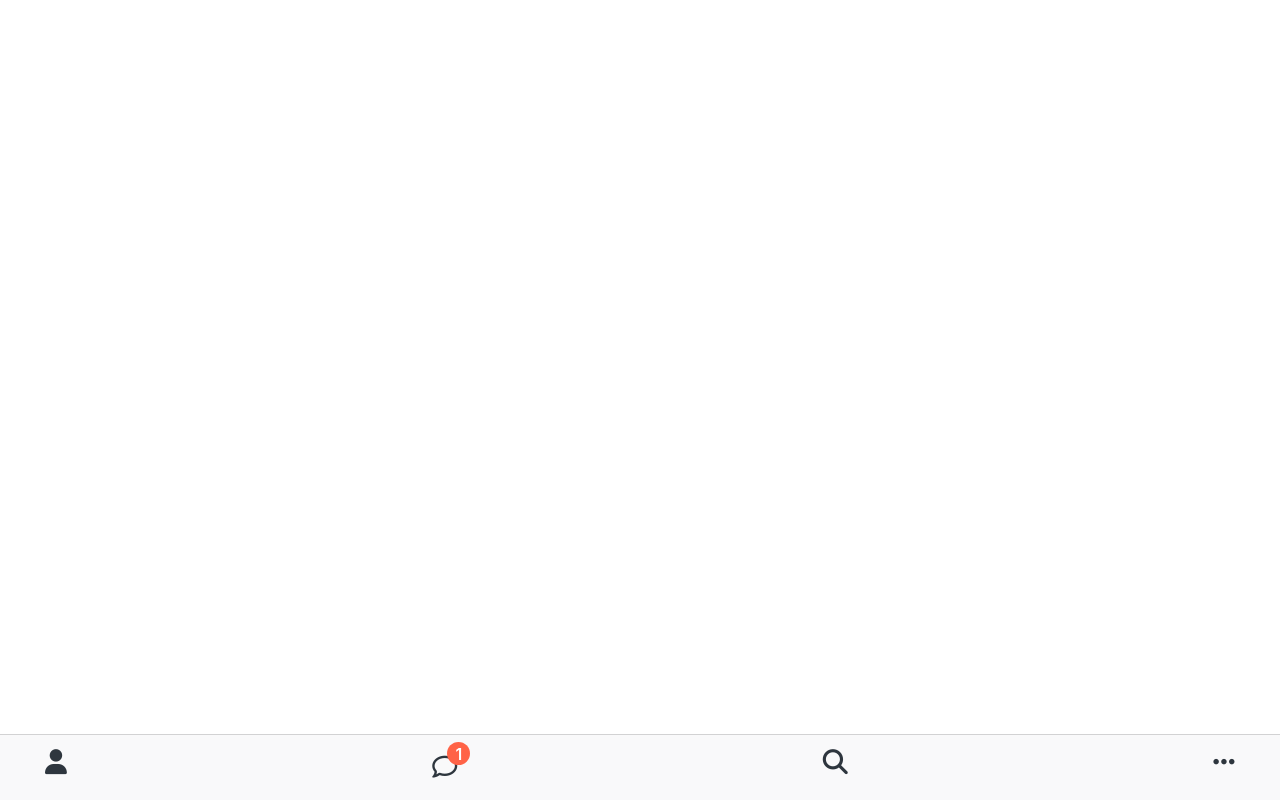
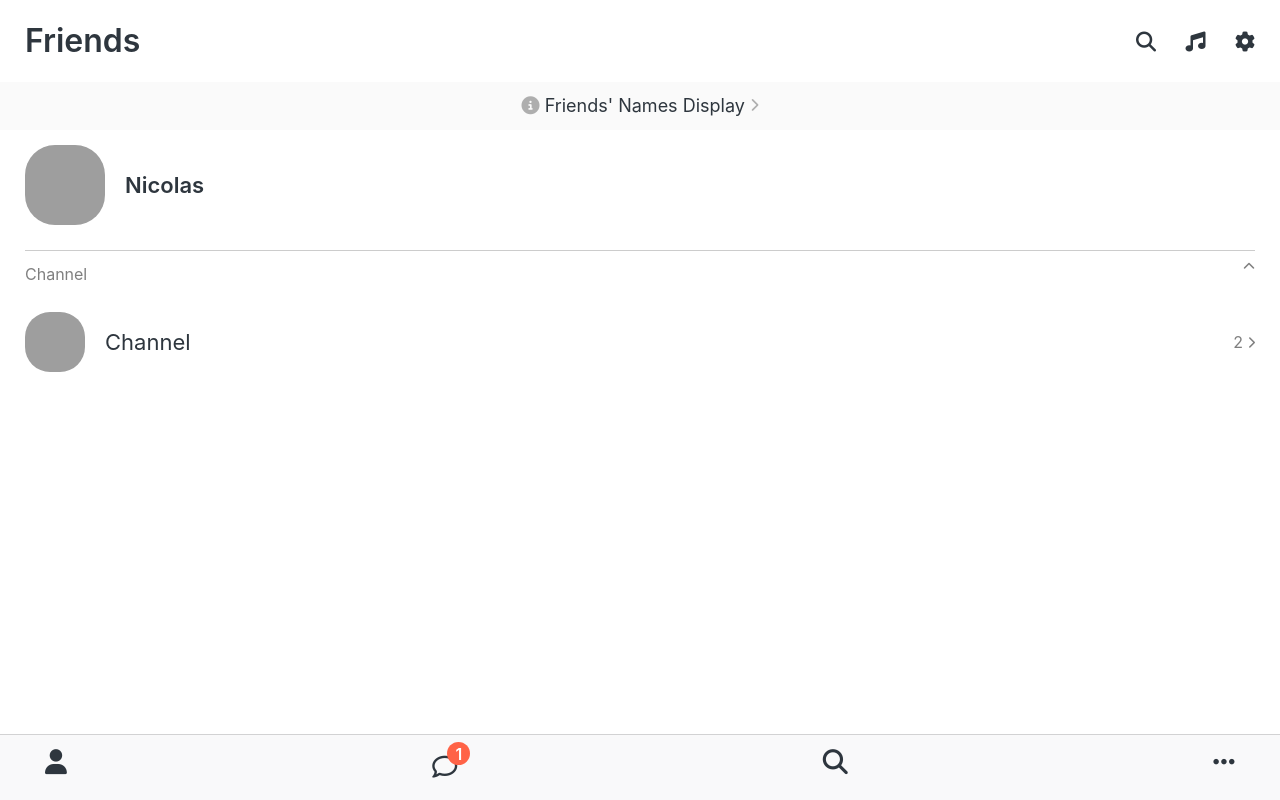
Before and after one commit to JitHoon/html_css_clone_kakaotalk, a plain HTML site: page friends.html in a window 1280 px wide. Drawn offline with Linux system fonts and the light colour scheme; grey boxes are pictures that could not be loaded.

Commit message:
complete friends page

```diff
--- /dev/null
+++ b/css/components/screen-header.css
@@ -0,0 +1,15 @@
+.screen-header {
+    display: flex;
+    justify-content: space-between;
+    align-items: center;
+    padding: var(--horizontal-space);
+  }
+
+.screen-header__title {
+    font-size: 32px;
+    font-weight: 600;
+}
+
+.screen-header__icons span {
+    margin-left: 25px;
+}
--- /dev/null
+++ b/css/components/user-component.css
@@ -0,0 +1,46 @@
+.user-component {
+  justify-content: space-between;
+}
+
+.user-component,
+.user-component__column:first-child {
+  display: flex;
+  align-items: center;
+}
+
+.user-component__avatar {
+  width: 70px;
+  height: 70px;
+  border-radius: 30px;
+  margin-right: 20px;
+}
+
+.user-component__title {
+  font-weight: 600;
+  font-size: 22px;
+}
+
+.user-component__subtitle {
+  margin-top: 8px;
+  font-size: 17px;
+  color: rgba(0, 0, 0, 0.5);
+}
+
+.user-component__avatar--xl {
+    width: 80px;
+    height: 80px;
+  }
+
+  .user-component__avatar--sm {
+    width: 60px;
+    height: 60px;
+    border-radius: 25px;
+  }
+
+  .user-component__title--not-bold {
+    font-weight: 400;
+  }
+
+  .user-component__column:last-child {
+    color: rgba(0, 0, 0, 0.5);
+  }
--- /dev/null
+++ b/css/screen/friends.css
@@ -0,0 +1,29 @@
+#friends-display-link {
+    text-align: center;
+    display: block;
+    background-color: #fafafa;
+    padding: 15px 0px;
+    font-size: 18px;
+    margin-bottom: 15px;
+  }
+
+  #friends-display-link i {
+    color: rgba(0, 0, 0, 0.3);
+  }
+
+  .friends-screen {
+    padding: 0px var(--horizontal-space);
+  }
+
+  .friends-screen__channel {
+    margin-top: 25px;
+    border-top: 1px solid rgba(0, 0, 0, 0.2);
+    padding-top: 15px;
+  }
+
+  .friends-screen__channel-header {
+    margin-bottom: 30px;
+    display: flex;
+    justify-content: space-between;
+    color: rgba(0, 0, 0, 0.5);
+  }
--- a/css/style.css
+++ b/css/style.css
@@ -4,9 +4,14 @@
 /* Components */
 @import "./components/status-bar.css";
 @import "./components/nav-bar.css";
+@import "./components/screen-header.css";
+@import "./components/user-component.css";
+
 /* Screen */
 @import "./screen/login.css";
+@import "./screen/friends.css";
 
 body {
+  color: #2e363e;
   font-family: -apple-system, BlinkMacSystemFont, 'Segoe UI', Roboto, Oxygen, Ubuntu, Cantarell, 'Open Sans', 'Helvetica Neue', sans-serif;
 }
--- a/css/variables.css
+++ b/css/variables.css
@@ -1,3 +1,4 @@
 :root {
     --yellow: #fae100;
-  }
+    --horizontal-space: 25px;
+}
--- a/friends.html
+++ b/friends.html
@@ -21,6 +21,60 @@
         <i class="fas fa-bolt"></i>
       </div>
     </div-->
+
+    <header class="screen-header">
+      <h1 class="screen-header__title">Friends</h1>
+      <div class="screen-header__icons">
+        <span><i class="fas fa-search fa-lg"></i></span>
+        <span><i class="fas fa-music fa-lg"></i></span>
+        <span><i class="fas fa-cog fa-lg"></i></span>
+      </div>
+    </header>
+
+    <a id="friends-display-link">
+      <i class="fas fa-info-circle"></i> Friends' Names Display
+      <i class="fas fa-chevron-right fa-xs"></i>
+    </a>
+
+    <main class="friends-screen">
+      <div class="user-component">
+        <div class="user-component__column">
+          <img
+            src="https://jithoon.github.io/img/sunglassRabbit.jpeg"
+            class="user-component__avatar user-component__avatar--xl"
+          />
+          <div class="user-component__text">
+            <h4 class="user-component__title">Nicolas</h4>
+            <!-- <h6 class="user-component__subtitle">this text whatever</h6> -->
+          </div>
+        </div>
+        <div class="user-component__column"></div>
+      </div>
+      <div class="friends-screen__channel">
+        <div class="friends-screen__channel-header">
+          <span>Channel</span>
+          <i class="fas fa-chevron-up fa-xs"></i>
+        </div>
+        <div class="user-component">
+          <div class="user-component__column">
+            <img
+              src="https://jithoon.github.io/img/sunglassRabbit.jpeg"
+              class="user-component__avatar user-component__avatar--sm"
+            />
+            <div class="user-component__text">
+              <h4 class="user-component__title user-component__title--not-bold">
+                Channel
+              </h4>
+            </div>
+          </div>
+          <div class="user-component__column">
+            <span>2</span>
+            <i class="fas fa-chevron-right fa-xs"></i>
+          </div>
+        </div>
+      </div>
+    </main>
+
     <nav class="nav">
       <ul class="nav__list">
         <li class="nav__btn">
```
